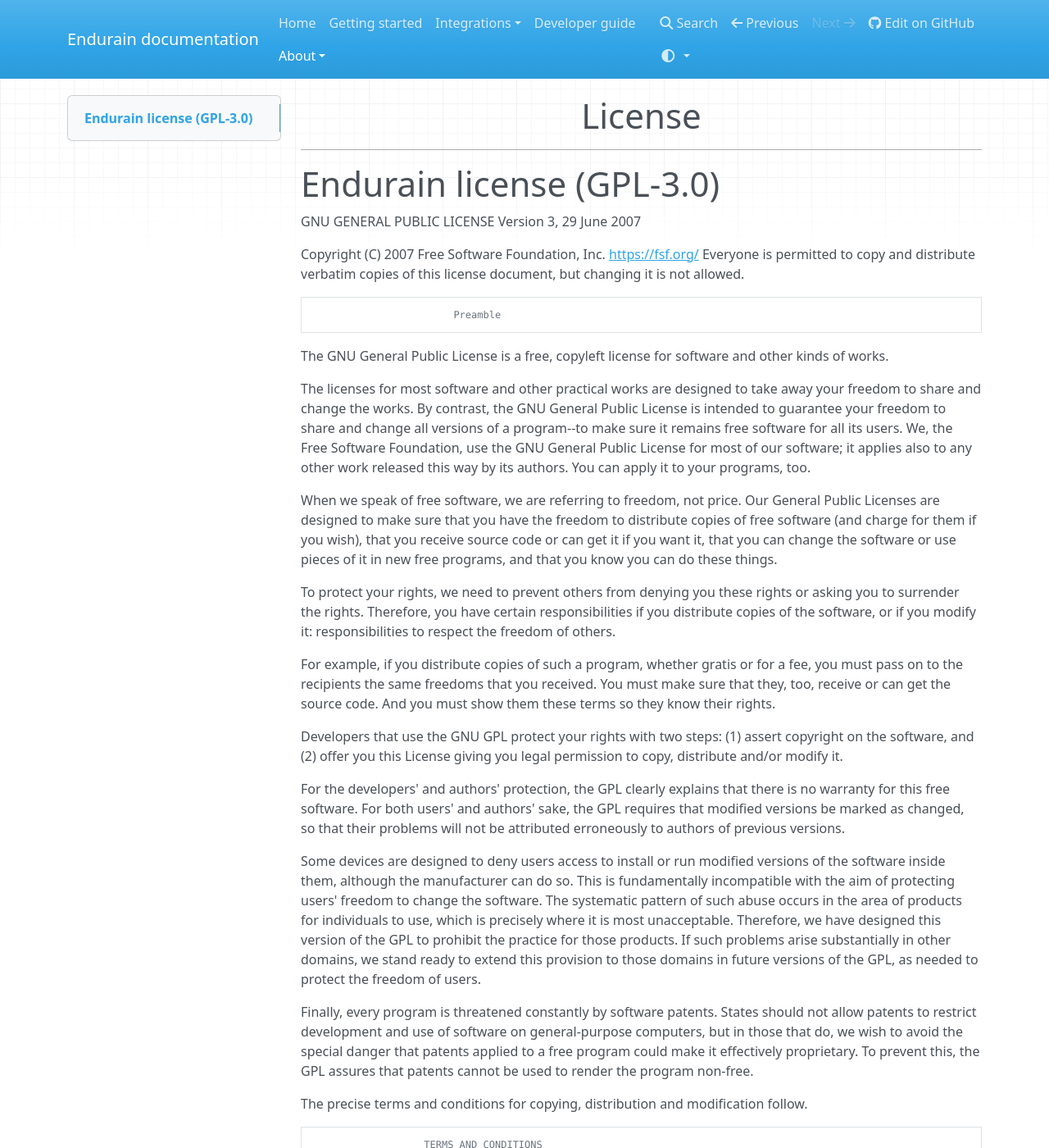
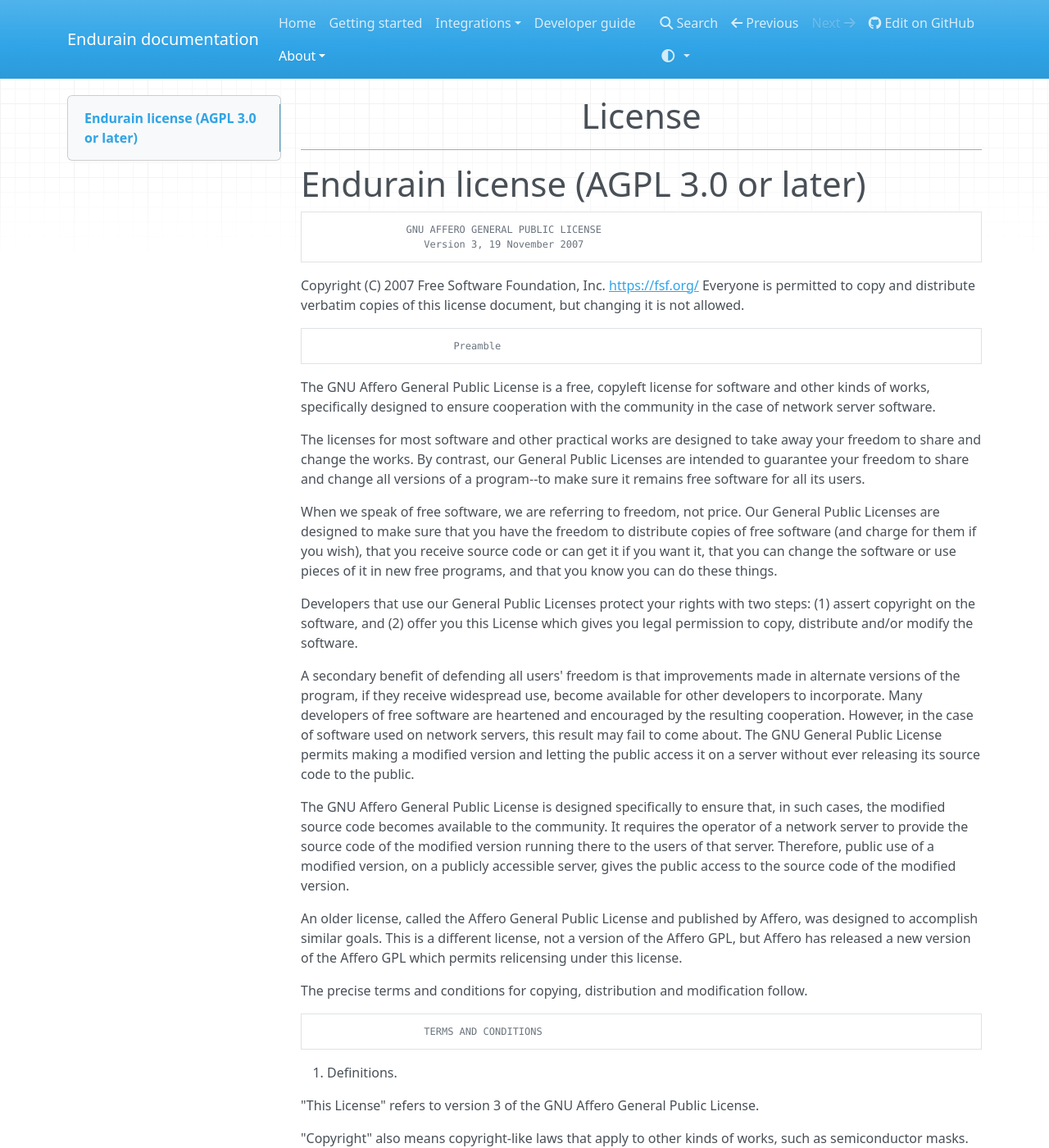
Before and after one commit to joaovitoriasilva/endurain, an MkDocs documentation site: the page built from docs/about/license.md, in a window 1280 px wide and 1400 px high. Shown: the whole window at 82% size. Built offline with MkDocs 1.6.1, drawn with Linux system fonts in a browser that asks for light colours; nearby versions of some CDN libraries; some of the changed text lies outside the part shown.

Commit message:
License info to constants
[backend] switched license info to constants
[backend] removed catch all logic from main
[docs] changed license from GPL 3.0 or later to AGPL 3.0 or later

```diff
--- a/docs/about/license.md
+++ b/docs/about/license.md
@@ -4,9 +4,9 @@
 
 <hr>
 
-# Endurain license (GPL-3.0)
- GNU GENERAL PUBLIC LICENSE
-                       Version 3, 29 June 2007
+# Endurain license (AGPL 3.0 or later)
+                    GNU AFFERO GENERAL PUBLIC LICENSE
+                       Version 3, 19 November 2007
 
  Copyright (C) 2007 Free Software Foundation, Inc. <https://fsf.org/>
  Everyone is permitted to copy and distribute verbatim copies
@@ -14,17 +14,15 @@
 
                             Preamble
 
-  The GNU General Public License is a free, copyleft license for
-software and other kinds of works.
+  The GNU Affero General Public License is a free, copyleft license for
+software and other kinds of works, specifically designed to ensure
+cooperation with the community in the case of network server software.
 
   The licenses for most software and other practical works are designed
 to take away your freedom to share and change the works.  By contrast,
-the GNU General Public License is intended to guarantee your freedom to
+our General Public Licenses are intended to guarantee your freedom to
 share and change all versions of a program--to make sure it remains free
-software for all its users.  We, the Free Software Foundation, use the
-GNU General Public License for most of our software; it applies also to
-any other work released this way by its authors.  You can apply it to
-your programs, too.
+software for all its users.
 
   When we speak of free software, we are referring to freedom, not
 price.  Our General Public Licenses are designed to make sure that you
@@ -33,44 +31,34 @@
 want it, that you can change the software or use pieces of it in new
 free programs, and that you know you can do these things.
 
-  To protect your rights, we need to prevent others from denying you
-these rights or asking you to surrender the rights.  Therefore, you have
-certain responsibilities if you distribute copies of the software, or if
-you modify it: responsibilities to respect the freedom of others.
+  Developers that use our General Public Licenses protect your rights
+with two steps: (1) assert copyright on the software, and (2) offer
+you this License which gives you legal permission to copy, distribute
+and/or modify the software.
 
-  For example, if you distribute copies of such a program, whether
-gratis or for a fee, you must pass on to the recipients the same
-freedoms that you received.  You must make sure that they, too, receive
-or can get the source code.  And you must show them these terms so they
-know their rights.
+  A secondary benefit of defending all users' freedom is that
+improvements made in alternate versions of the program, if they
+receive widespread use, become available for other developers to
+incorporate.  Many developers of free software are heartened and
+encouraged by the resulting cooperation.  However, in the case of
+software used on network servers, this result may fail to come about.
+The GNU General Public License permits making a modified version and
+letting the public access it on a server without ever releasing its
+source code to the public.
 
-  Developers that use the GNU GPL protect your rights with two steps:
-(1) assert copyright on the software, and (2) offer you this License
-giving you legal permission to copy, distribute and/or modify it.
+  The GNU Affero General Public License is designed specifically to
+ensure that, in such cases, the modified source code becomes available
+to the community.  It requires the operator of a network server to
+provide the source code of the modified version running there to the
+users of that server.  Therefore, public use of a modified version, on
+a publicly accessible server, gives the public access to the source
+code of the modified version.
 
-  For the developers' and authors' protection, the GPL clearly explains
-that there is no warranty for this free software.  For both users' and
-authors' sake, the GPL requires that modified versions be marked as
-changed, so that their problems will not be attributed erroneously to
-authors of previous versions.
-
-  Some devices are designed to deny users access to install or run
-modified versions of the software inside them, although the manufacturer
-can do so.  This is fundamentally incompatible with the aim of
-protecting users' freedom to change the software.  The systematic
-pattern of such abuse occurs in the area of products for individuals to
-use, which is precisely where it is most unacceptable.  Therefore, we
-have designed this version of the GPL to prohibit the practice for those
-products.  If such problems arise substantially in other domains, we
-stand ready to extend this provision to those domains in future versions
-of the GPL, as needed to protect the freedom of users.
-
-  Finally, every program is threatened constantly by software patents.
-States should not allow patents to restrict development and use of
-software on general-purpose computers, but in those that do, we wish to
-avoid the special danger that patents applied to a free program could
-make it effectively proprietary.  To prevent this, the GPL assures that
-patents cannot be used to render the program non-free.
+  An older license, called the Affero General Public License and
+published by Affero, was designed to accomplish similar goals.  This is
+a different license, not a version of the Affero GPL, but Affero has
+released a new version of the Affero GPL which permits relicensing under
+this license.
 
   The precise terms and conditions for copying, distribution and
 modification follow.
@@ -79,7 +67,7 @@
 
   0. Definitions.
 
-  "This License" refers to version 3 of the GNU General Public License.
+  "This License" refers to version 3 of the GNU Affero General Public License.
 
   "Copyright" also means copyright-like laws that apply to other kinds of
 works, such as semiconductor masks.
@@ -556,35 +544,45 @@
 the Program, the only way you could satisfy both those terms and this
 License would be to refrain entirely from conveying the Program.
 
-  13. Use with the GNU Affero General Public License.
+  13. Remote Network Interaction; Use with the GNU General Public License.
+
+  Notwithstanding any other provision of this License, if you modify the
+Program, your modified version must prominently offer all users
+interacting with it remotely through a computer network (if your version
+supports such interaction) an opportunity to receive the Corresponding
+Source of your version by providing access to the Corresponding Source
+from a network server at no charge, through some standard or customary
+means of facilitating copying of software.  This Corresponding Source
+shall include the Corresponding Source for any work covered by version 3
+of the GNU General Public License that is incorporated pursuant to the
+following paragraph.
 
   Notwithstanding any other provision of this License, you have
 permission to link or combine any covered work with a work licensed
-under version 3 of the GNU Affero General Public License into a single
+under version 3 of the GNU General Public License into a single
 combined work, and to convey the resulting work.  The terms of this
 License will continue to apply to the part which is the covered work,
-but the special requirements of the GNU Affero General Public License,
-section 13, concerning interaction through a network will apply to the
-combination as such.
+but the work with which it is combined will remain governed by version
+3 of the GNU General Public License.
 
   14. Revised Versions of this License.
 
   The Free Software Foundation may publish revised and/or new versions of
-the GNU General Public License from time to time.  Such new versions will
-be similar in spirit to the present version, but may differ in detail to
+the GNU Affero General Public License from time to time.  Such new versions
+will be similar in spirit to the present version, but may differ in detail to
 address new problems or concerns.
 
   Each version is given a distinguishing version number.  If the
-Program specifies that a certain numbered version of the GNU General
+Program specifies that a certain numbered version of the GNU Affero General
 Public License "or any later version" applies to it, you have the
 option of following the terms and conditions either of that numbered
 version or of any later version published by the Free Software
 Foundation.  If the Program does not specify a version number of the
-GNU General Public License, you may choose any version ever published
+GNU Affero General Public License, you may choose any version ever published
 by the Free Software Foundation.
 
   If the Program specifies that a proxy can decide which future
-versions of the GNU General Public License can be used, that proxy's
+versions of the GNU Affero General Public License can be used, that proxy's
 public statement of acceptance of a version permanently authorizes you
 to choose that version for the Program.
 
@@ -642,40 +640,29 @@
     Copyright (C) <year>  <name of author>
 
     This program is free software: you can redistribute it and/or modify
-    it under the terms of the GNU General Public License as published by
+    it under the terms of the GNU Affero General Public License as published by
     the Free Software Foundation, either version 3 of the License, or
     (at your option) any later version.
 
     This program is distributed in the hope that it will be useful,
     but WITHOUT ANY WARRANTY; without even the implied warranty of
     MERCHANTABILITY or FITNESS FOR A PARTICULAR PURPOSE.  See the
-    GNU General Public License for more details.
+    GNU Affero General Public License for more details.
 
-    You should have received a copy of the GNU General Public License
+    You should have received a copy of the GNU Affero General Public License
     along with this program.  If not, see <https://www.gnu.org/licenses/>.
 
 Also add information on how to contact you by electronic and paper mail.
 
-  If the program does terminal interaction, make it output a short
-notice like this when it starts in an interactive mode:
-
-    <program>  Copyright (C) <year>  <name of author>
-    This program comes with ABSOLUTELY NO WARRANTY; for details type `show w'.
-    This is free software, and you are welcome to redistribute it
-    under certain conditions; type `show c' for details.
-
-The hypothetical commands `show w' and `show c' should show the appropriate
-parts of the General Public License.  Of course, your program's commands
-might be different; for a GUI interface, you would use an "about box".
+  If your software can interact with users remotely through a computer
+network, you should also make sure that it provides a way for users to
+get its source.  For example, if your program is a web application, its
+interface could display a "Source" link that leads users to an archive
+of the code.  There are many ways you could offer source, and different
+solutions will be better for different programs; see section 13 for the
+specific requirements.
 
   You should also get your employer (if you work as a programmer) or school,
 if any, to sign a "copyright disclaimer" for the program, if necessary.
-For more information on this, and how to apply and follow the GNU GPL, see
+For more information on this, and how to apply and follow the GNU AGPL, see
 <https://www.gnu.org/licenses/>.
-
-  The GNU General Public License does not permit incorporating your program
-into proprietary programs.  If your program is a subroutine library, you
-may consider it more useful to permit linking proprietary applications with
-the library.  If this is what you want to do, use the GNU Lesser General
-Public License instead of this License.  But first, please read
-<https://www.gnu.org/licenses/why-not-lgpl.html>.
```
Also changed, not shown: 3 other files.
